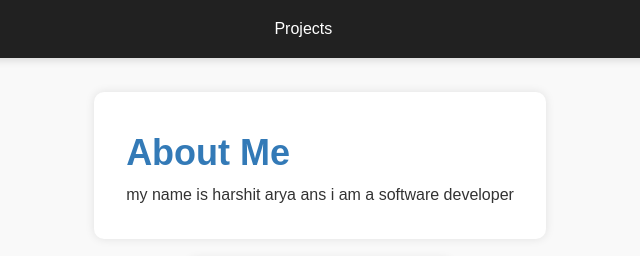
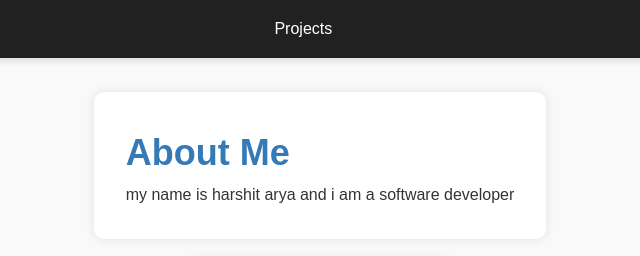
Before and after one commit to Harshit-Arya-07/-personal-protfolio, a plain HTML site: page index.html in a window 1280 px wide. Shown: the top 256 px of the page, 320-960 px from the left. Drawn offline with Linux system fonts and the light colour scheme.

Commit message:
Update index.html

```diff
--- a/index.html
+++ b/index.html
@@ -19,7 +19,7 @@
     <main>
         <section id="about">
             <h1>About Me</h1>
-            <p>my name is harshit arya ans i am a software developer </p>
+            <p>my name is harshit arya and i am a software developer </p>
         </section>
         <section id="projects">
             <h1>My Projects</h1>
```
